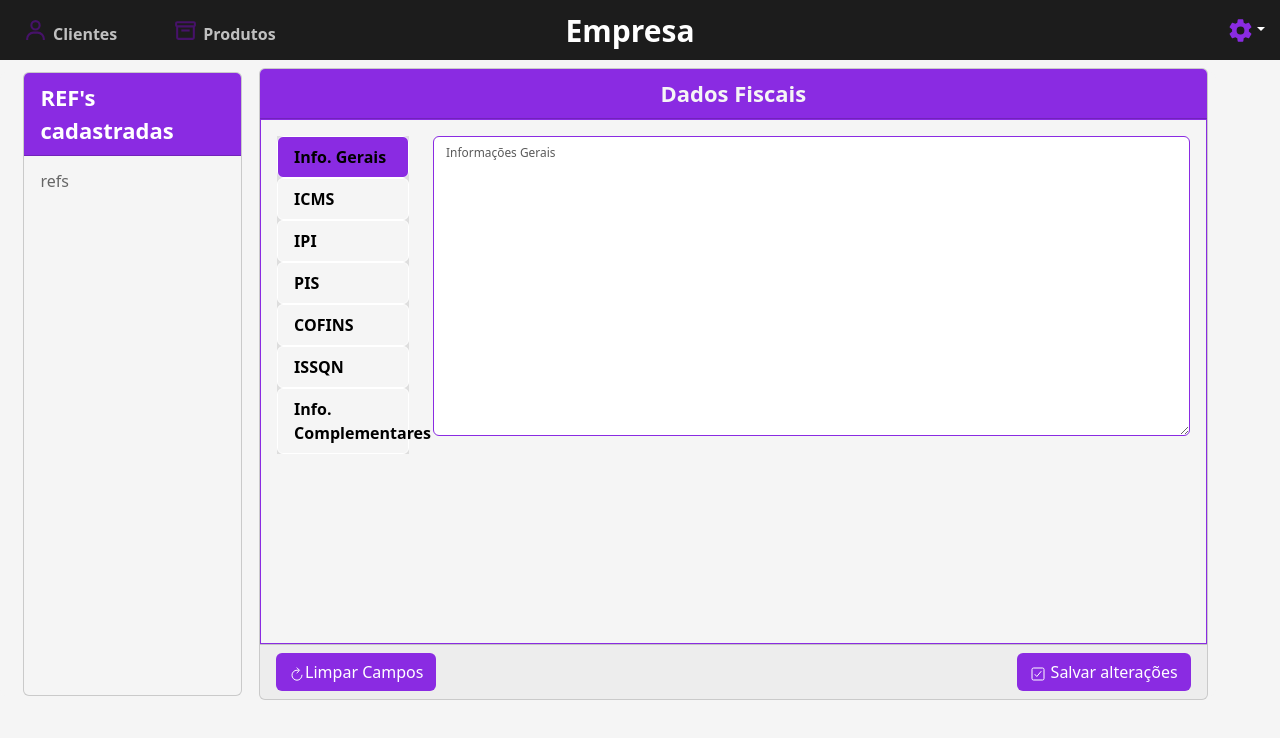
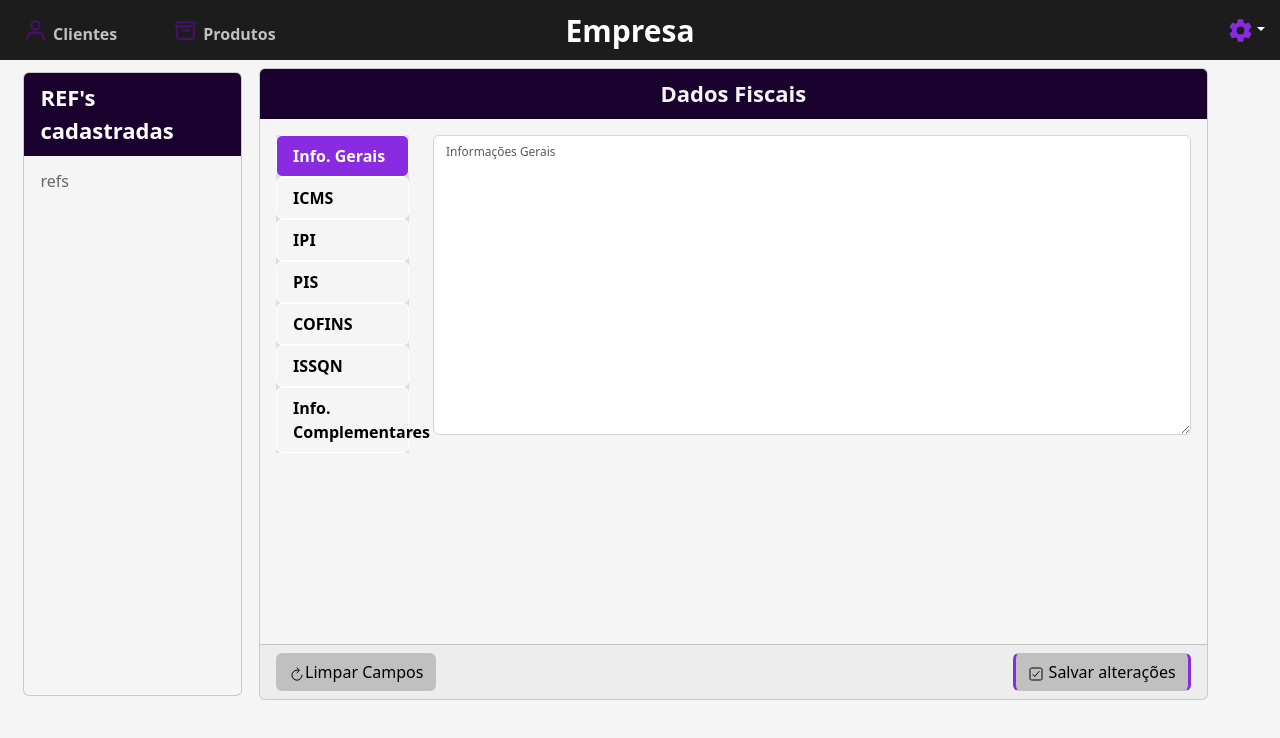
Before and after one commit to EriksJunior/Project_Nota, a React (Vite) app: page /infofiscal in a window 1280 px wide. Shown: the top 738 px of the page. Built offline with nearby package versions, Linux system fonts and the light colour scheme; no server answers.

Commit message:
REFACTOR : general

```diff
--- a/src/shared/components/InfoFiscais/components/InfoFiscaisGlobal/index.tsx
+++ b/src/shared/components/InfoFiscais/components/InfoFiscaisGlobal/index.tsx
@@ -23,7 +23,7 @@ export function InfoFiscaisGlobal() {
     return (
         <div style={{ justifyContent: "center", display: "flex" }}>
         <CardInfoFiscale>
-            <Card.Header style={{ justifyContent: "center", display: "flex" , fontWeight:"bold" , fontSize:"22px" , background:"#8A2BE2" , color:"whitesmoke" }} >Dados Fiscais</Card.Header>
+            <Card.Header style={{ justifyContent: "center", display: "flex" , fontWeight:"bold" , fontSize:"22px" , background:"#1b022e" , color:"whitesmoke" }} >Dados Fiscais</Card.Header>
             <Card.Body style={{ maxHeight:"75vh", width:"100%"}}>
                 <Tab.Container id="left-tabs-example" defaultActiveKey="first">
                     <Row>
@@ -82,10 +82,10 @@ export function InfoFiscaisGlobal() {
             </Card.Body>
             <Card.Footer className="text-muted">
                     <ButtonContent>
-                        <Button onClick={clearInputs} variant="" style={{ background:"#8A2BE2" , color: "white" }}>
+                        <Button onClick={clearInputs} variant="" style={{ background:"#C0C0C0" , color: "black" }}>
                             <IoRefresh />Limpar Campos
                         </Button>
-                        <Button onClick={handleSaveOrUpdate} variant="" style={{ background:"#8A2BE2" , color: "white" }}>
+                        <Button onClick={handleSaveOrUpdate} variant="" style={{ borderRight: "3px solid #8A2BE2" , borderLeft: "3px solid #8A2BE2" , background:"#C0C0C0" , color: "black" }}>
                             <IoCheckboxOutline /> Salvar alterações
                         </Button>
                     </ButtonContent>
--- a/src/shared/components/InfoFiscais/components/InfoFiscaisGlobal/styles.ts
+++ b/src/shared/components/InfoFiscais/components/InfoFiscaisGlobal/styles.ts
@@ -7,19 +7,10 @@ width: 100%;
 display: flex;
 height: 79vh;
 background-color: #F5F5F5;
-.card-body{
-  border: 1px solid #8A2BE2;
-}
-
 
 .form-floating>.form-select {
   padding-top: 1.325rem!important;
   padding-bottom: 0.175rem!important;
-  border: 1px solid #8A2BE2;
-
-}
-.form-control{
-  border: 1px solid #8A2BE2;
 }
 
 `
@@ -45,7 +36,7 @@ export const NavFiscale = styled(Nav)`
   }
 
   .nav-link.active{
-    color: black;
+    color: white !important;
     width: 100%;
 
   }
--- a/src/shared/components/InfoFiscais/components/RefFiscal/index.tsx
+++ b/src/shared/components/InfoFiscais/components/RefFiscal/index.tsx
@@ -6,7 +6,7 @@ import { CardRef } from './styles';
 export function RefFiscal() {
   return (
     <CardRef>
-      <Card.Header style={{ background:"#8A2BE2" , fontSize:"22px" , fontWeight:"bold" , color: "white" }}>REF's cadastradas</Card.Header>
+      <Card.Header style={{ background:"#1b022e" , fontSize:"22px" , fontWeight:"bold" , color: "white" }}>REF's cadastradas</Card.Header>
       <Card.Body>
         <h6>
           refs
--- a/src/shared/components/Leaf/components/GeneralLeafInformation/index.tsx
+++ b/src/shared/components/Leaf/components/GeneralLeafInformation/index.tsx
@@ -108,11 +108,11 @@ export function GeneralLeafInformation() {
                 <IoRefresh />  Limpar Dados
               </Button>
 
-              <Button onClick={sendLeaf} disabled={pedido.id !== "" ? false : true} variant="" style={{ background: "#666", width: "150px", color: "whitesmoke" }}>
+              <Button onClick={sendLeaf} disabled={pedido.id !== "" ? false : true} variant="" style={{ background: "#666", width: "150px", color: "whitesmoke" , borderRight: "2px solid Limegreen" , borderLeft: "2px solid Limegreen" }}>
                 <IoCheckboxOutline />  Emitir Nota
               </Button>
 
-              <Button  variant="" style={{ background: "#666", color: "whitesmoke" }}>
+              <Button  variant="" style={{ background: "#666", color: "whitesmoke" , borderRight: "2px solid blue" , borderLeft: "2px solid blue" }}>
                 <IoReorderThreeSharp />  Ações
               </Button>
             </ButtonLeaf>
--- a/src/shared/components/Leaf/components/HeaderLeaf/styles.ts
+++ b/src/shared/components/Leaf/components/HeaderLeaf/styles.ts
@@ -5,7 +5,7 @@ export const Container = styled.div`
   width: 80vw;
   margin: 0;
   padding: 0;
-  height: 25vh;
+  height: 29vh;
   display: flex;
   flex-direction: column;
   flex-wrap: nowrap;
@@ -14,13 +14,13 @@ export const Container = styled.div`
 
   @media screen and (min-width: 1440px) {
     display: flex;
-    height: 29vh;
+    height: 31vh;
     gap: 10px;
   }
 
   @media screen and (max-width: 1440px) {
     display: flex;
-    height: 29vh;
+    height: 31vh;
     gap: 10px;
   }
 
--- a/src/shared/components/Leaf/styles.ts
+++ b/src/shared/components/Leaf/styles.ts
@@ -24,9 +24,12 @@ export const ContentButtons = styled.div`
 `
 
 export const BButton = styled(Button)`
-    background: BlueViolet;
-    color: whitesmoke;
+    background: #C0C0C0;
+    color: black;
     font-weight: bold;
+    border-right: 2px solid #8A2BE2;
+    border-left: 2px solid #8A2BE2;
+
 
     &:hover {
     background: BlueViolet;
```
